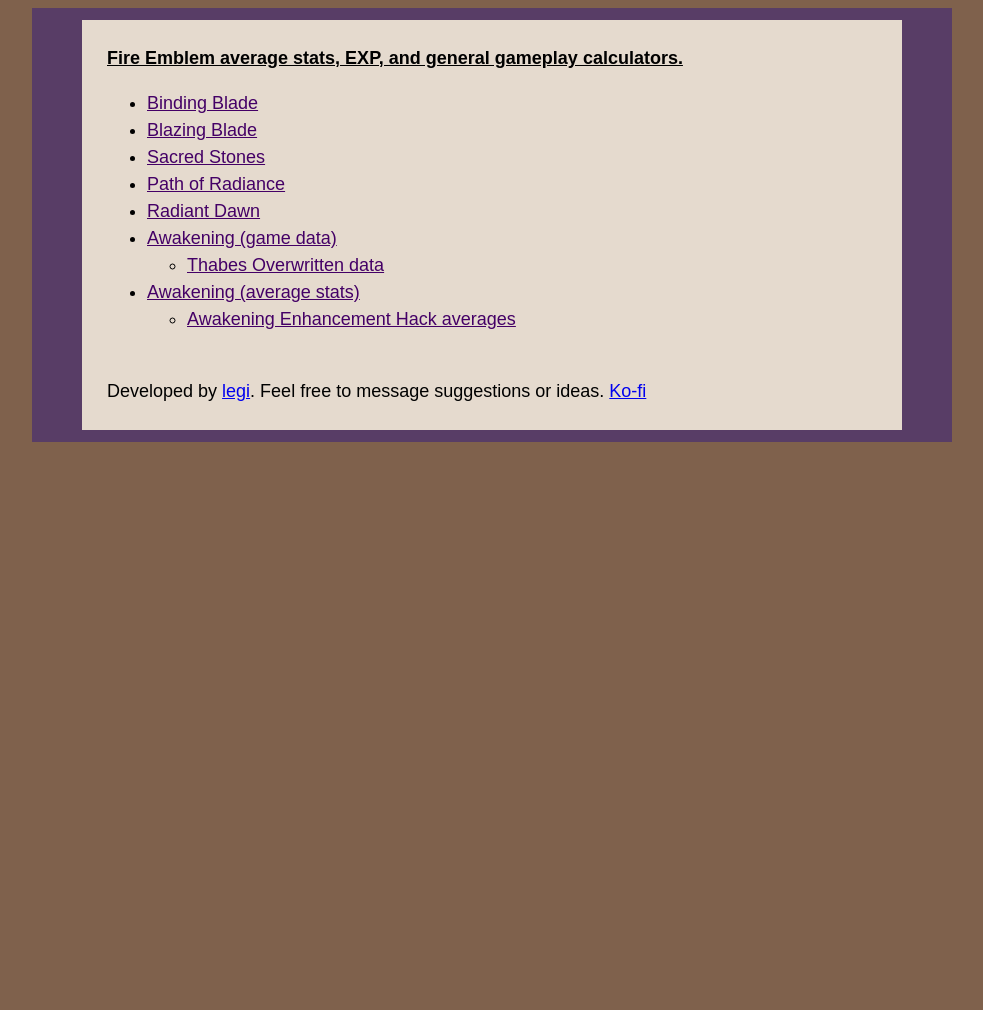
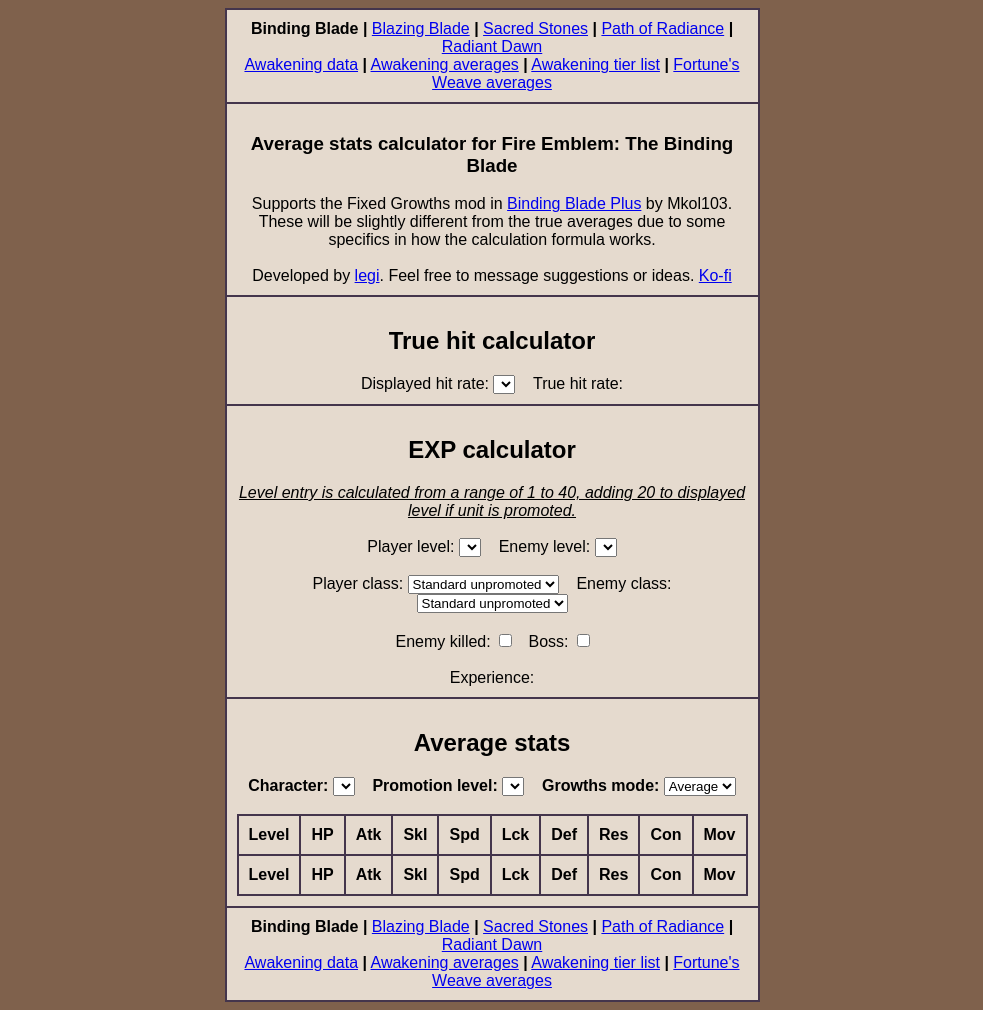
Before and after one commit to legicode/legicode.github.io, a plain HTML site: page index.html in a window 1280 px wide. Shown: the whole page, without its empty margins (148-1131 px from the left). Before the commit the page ends 800 px from the top, so only its background shows below. Drawn offline with Linux system fonts and the light colour scheme.

Commit message:
Add files via upload

```diff
--- a/index.html
+++ b/index.html
@@ -2,33 +2,114 @@
 <html lang="en">
 	<head>
 		<meta charset="utf-8">
-		<title>Fire Emblem average stats and EXP calculators</title>
+		<title>Fire Emblem: The Binding Blade average stats calculator</title>
 		<link rel="stylesheet" type="text/css" href="style.css">
 		<meta name="google-site-verification" content="lUW7ntQ9G46pc1CGUx5YMmg3ReLNqKageKQ65JJ5BH4" />
 	</head>
 
 	<body>
 		<table id="main">
-			<tr><td class="intro">
-				<b><u>Fire Emblem average stats, EXP, and general gameplay calculators.</u></b>
-				<ul>
-					<li><a class="game" href="https://legicode.github.io/bindingbladecalc">Binding Blade</a></li>
-					<li><a class="game" href="https://legicode.github.io/blazingbladecalc">Blazing Blade</a></li>
-					<li><a class="game" href="https://legicode.github.io/sacredstonescalc">Sacred Stones</a></li>
-					<li><a class="game" href="https://legicode.github.io/pathofradiancecalc">Path of Radiance</a></li>
-					<li><a class="game" href="https://legicode.github.io/radiantdawncalc">Radiant Dawn</a></li>
-					<li><a class="game" href="https://legicode.github.io/awakeningcalc">Awakening (game data)</a></li>
-					<ul>
-						<li><a class="game" href="https://legicode.github.io/thabescalc">Thabes Overwritten data</a></li>
-					</ul>
-					<li><a class="game" href="https://legicode.github.io/awakeningaverages">Awakening (average stats)</a></li>
-					<ul>
-						<li><a class="game" href="https://legicode.github.io/AEHaverages">Awakening Enhancement Hack averages</a></li>
-					</ul>
-				</ul>
-				<br />
-				Developed by <a href="https://bsky.app/profile/homestar.bsky.social">legi</a>. Feel free to message suggestions or ideas. <a href="https://ko-fi.com/legitimart">Ko-fi</a><br />
+			<tr><td id="header">
+				<b>Binding Blade</b> <b>|</b>
+				<a href="https://legicode.github.io/blazingbladecalc/">Blazing Blade</a> <b>|</b>
+				<a href="https://legicode.github.io/sacredstonescalc/">Sacred Stones</a> <b>|</b>
+				<a href="https://legicode.github.io/pathofradiancecalc/">Path of Radiance</a> <b>|</b>
+				<a href="https://legicode.github.io/radiantdawncalc/">Radiant Dawn</a><br />
+				<a href="https://legicode.github.io/awakeningcalc/">Awakening data</a> <b>|</b>
+				<a href="https://legicode.github.io/awakeningaverages/">Awakening averages</a> <b>|</b>
+				<a href="https://redd.it/1wfd5lc">Awakening tier list</a> <b>|</b>
+				<a href="https://legicode.github.io/fortunesweaveaverages/">Fortune's Weave averages</a>
+			</td></tr>
+
+			<tr><td id="intro">
+				<h3>Average stats calculator for Fire Emblem: The Binding Blade</h3>
+				Supports the Fixed Growths mod in <a href="https://www.romhacking.net/hacks/6489/">Binding Blade Plus</a> by Mkol103. These will be slightly different from the true averages due to some specifics in how the calculation formula works.<br /><br />
+				Developed by <a href="https://bsky.app/profile/homestar.bsky.social">legi</a>. Feel free to message suggestions or ideas. <a href="https://ko-fi.com/legitimart">Ko-fi</a>
+			</td></tr>
+
+			<tr><td class="calculator">
+				<h2>True hit calculator</h2>
+				Displayed hit rate:
+				<select id="displayedHit" onChange="updateHit()"></select> &nbsp&nbsp
+				True hit rate: <b><span id="trueHit"></span></b><br />
+			</td></tr>
+
+			<tr><td class="calculator">
+				<h2>EXP calculator</h2>
+				<u><i>Level entry is calculated from a range of 1 to 40, adding 20 to displayed level if unit is promoted.</i></u><br /><br />
+				Player level:
+				<select id="playerLevel" onChange="updateEXP()"></select> &nbsp&nbsp
+				Enemy level:
+				<select id="enemyLevel" onChange="updateEXP()"></select><br /><br />
+				Player class: <select id="playerType" onChange="updateEXP()">
+					<option value="unpromoted">Standard unpromoted</option>
+					<option value="promoted">Standard promoted</option>
+					<option value="support">Thief/Healer/Dancer</option>
+					<option value="promosupport">Bishop/Valkyrie</option>
+				</select> &nbsp&nbsp
+				Enemy class: <select id="enemyType" onChange="updateEXP()">
+					<option value="unpromoted">Standard unpromoted</option>
+					<option value="promoted">Standard promoted</option>
+					<option value="thief">Unpromoted thief</option>
+					<option value="promothief">Assassin</option>
+					<option value="support">Soldier/Base healer</option>
+					<option value="promosupport">Bishop/Valkyrie</option>
+					<option value="finalboss">King/Demon Dragon</option>
+				</select><br /><br />
+				&nbsp&nbsp&nbsp&nbsp
+				Enemy killed: <input type="checkbox" id="killEXP" onChange="updateEXP()"> &nbsp
+				Boss: <input type="checkbox" id="bossEXP" onChange="updateEXP()"> &nbsp&nbsp&nbsp <br /><br />
+				Experience: <b><span id="exp"></span></b><br />
+			</td></tr>
+
+			<tr><td class="table">
+				<h2>Average stats</h2>
+				<b>Character:</b> <select id="character" onChange="updateCharacter()"></select> &nbsp&nbsp
+				<b>Promotion level:</b> <select id="promotionLevel" onChange="updateTable()"></select> &nbsp&nbsp
+				<b>Growths mode:</b> <select id="growthsMode" onChange="updateTable()">
+					<option value="average">Average</option>
+					<option value="fixed">Fixed</option>
+				</select> <br /><br />
+				<table class="statstable" id="growthsTable">
+					<tr>
+						<th class="levels">Level</th>
+						<th>HP</th>
+						<th>Atk</th>
+						<th>Skl</th>
+						<th>Spd</th>
+						<th>Lck</th>
+						<th>Def</th>
+						<th>Res</th>
+						<th class="conmov">Con</th>
+						<th class="conmov">Mov</th>
+					</tr>
+					<tr>
+						<th class="levels">Level</th>
+						<th>HP</th>
+						<th>Atk</th>
+						<th>Skl</th>
+						<th>Spd</th>
+						<th>Lck</th>
+						<th>Def</th>
+						<th>Res</th>
+						<th class="conmov">Con</th>
+						<th class="conmov">Mov</th>
+					</tr>
+				</table>
+			</td></tr>
+
+			<tr><td id="footer">
+				<b>Binding Blade</b> <b>|</b>
+				<a href="https://legicode.github.io/blazingbladecalc/">Blazing Blade</a> <b>|</b>
+				<a href="https://legicode.github.io/sacredstonescalc/">Sacred Stones</a> <b>|</b>
+				<a href="https://legicode.github.io/pathofradiancecalc/">Path of Radiance</a> <b>|</b>
+				<a href="https://legicode.github.io/radiantdawncalc/">Radiant Dawn</a><br />
+				<a href="https://legicode.github.io/awakeningcalc/">Awakening data</a> <b>|</b>
+				<a href="https://legicode.github.io/awakeningaverages/">Awakening averages</a> <b>|</b>
+				<a href="https://redd.it/1wfd5lc">Awakening tier list</a> <b>|</b>
+				<a href="https://legicode.github.io/fortunesweaveaverages/">Fortune's Weave averages</a>
 			</td></tr>
 		</table>
+		<script src="data.js"></script>
 	</body>
 </html>
```
